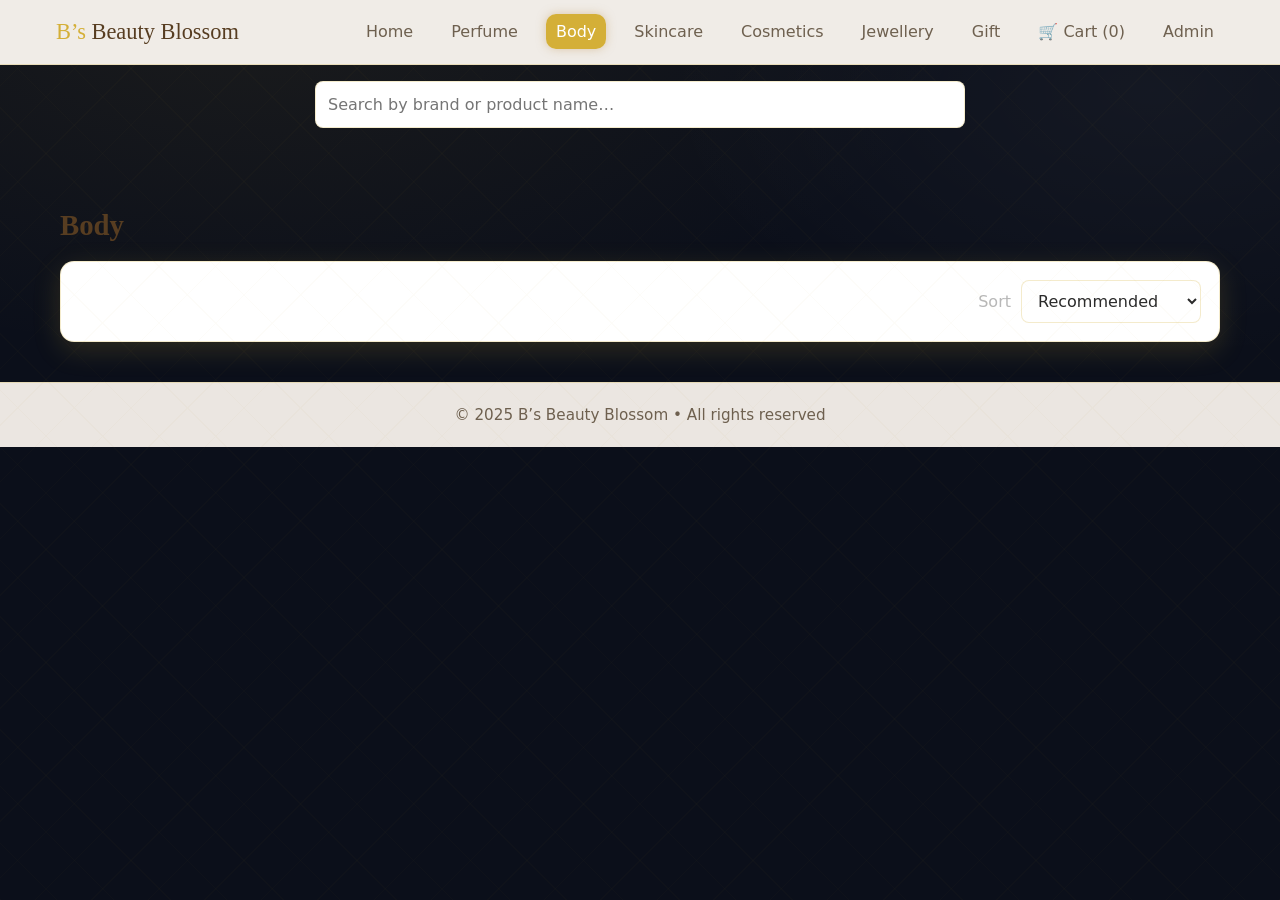
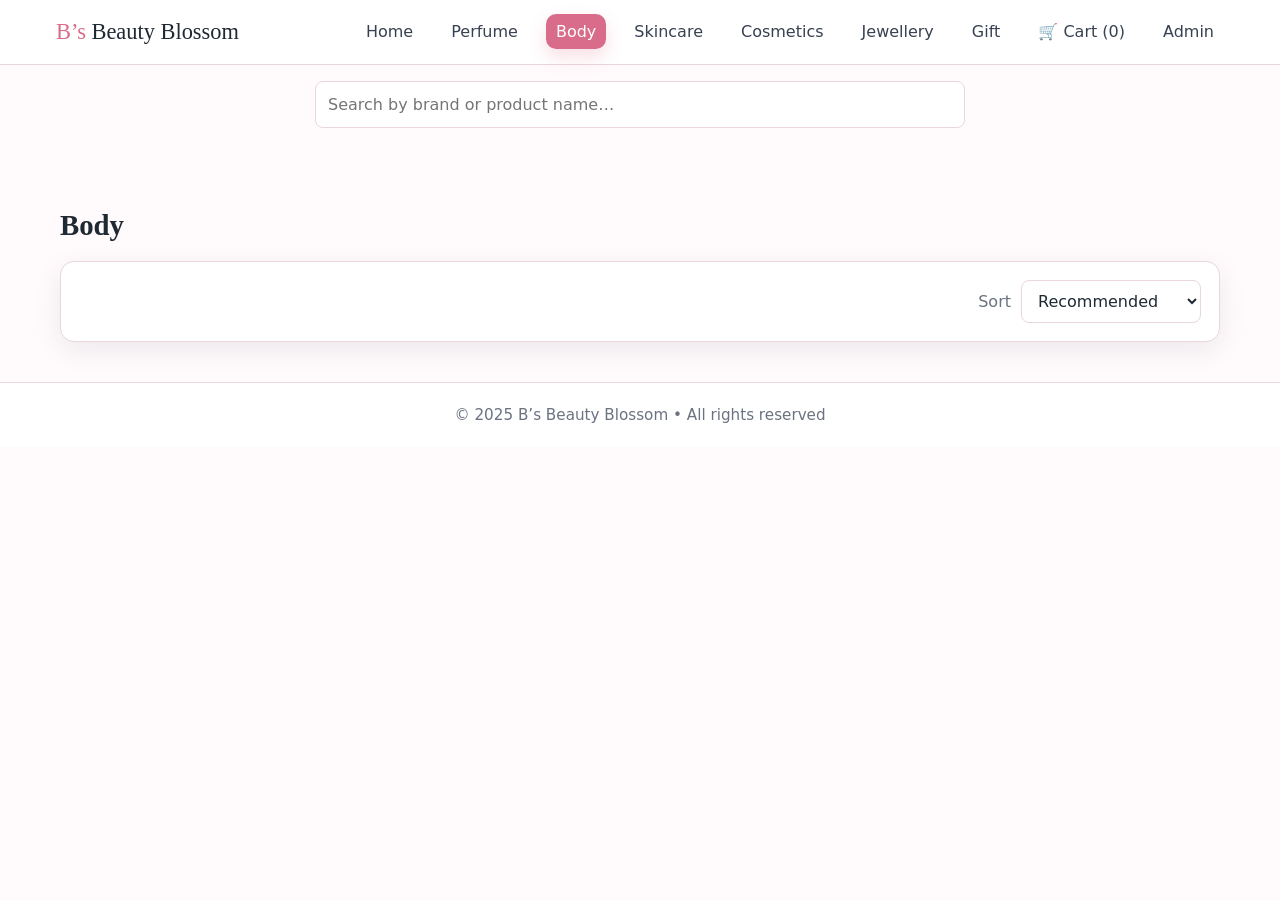

Update style.css

--- a/style.css
+++ b/style.css
@@ -1,15 +1,19 @@
 /* =========================================================
-   ELEGANT NUDE / BEIGE THEME
+   BEAUTY BLOSSOM THEME — WHITE / BLUSH / CHARCOAL
 ========================================================= */
 :root{
-  --brand:#d4af37; 
-  --brand-600:#b8962e;
-  --text:#fad607;
-  --muted:#b8b8b8;
-  --bg:#0b0f1a; 
-  --bg-soft:#111827;
-  --line:rgba(212,175,55,.25);
-  --shadow:0 8px 28px rgba(212,175,55,.18);
+  --brand:#d96c8a;
+  --brand-600:#b9506e;
+
+  --text:#1f2933;
+  --muted:#6b7280;
+
+  --bg:#fffafc;
+  --bg-soft:#f8eef3;
+
+  --line:#ead6df;
+  --shadow:0 8px 28px rgba(31,41,51,.08);
+
   --maxw:1200px;
   --radius:14px;
   --pad:18px;
@@ -24,26 +28,11 @@ html,body{height:100%}
 
 body{
   font-family:Inter,Roboto,system-ui,-apple-system,Segoe UI,Arial,sans-serif;
-  background:
-    radial-gradient(1200px 600px at 20% 0%, rgba(212,175,55,.08), transparent 60%),
-    radial-gradient(900px 500px at 90% 10%, rgba(255,255,255,.04), transparent 55%),
-    var(--bg);
+  background:var(--bg);
   color:var(--text);
   line-height:1.6;
   overflow-x:hidden;
   position:relative;
-}
-
-body::before{
-  content:"";
-  position:fixed;
-  inset:0;
-  pointer-events:none;
-  opacity:.05;
-  background-image:
-    repeating-linear-gradient(45deg, rgba(212,175,55,.5) 0px, rgba(212,175,55,.5) 1px, transparent 1px, transparent 40px),
-    repeating-linear-gradient(-45deg, rgba(212,175,55,.5) 0px, rgba(212,175,55,.5) 1px, transparent 1px, transparent 40px);
-  z-index:0;
 }
 
 img{display:block;max-width:100%}
@@ -63,7 +52,7 @@ button{cursor:pointer}
   font-weight:700;
   font-size:1.8rem;
   margin-bottom:18px;
-  color:#573d21;
+  color:#1f2933;
   line-height:1.2;
 }
 
@@ -77,7 +66,7 @@ button{cursor:pointer}
 #old-price{
   font-size:1.05rem;
   margin-left:8px;
-  color:#a7a7a7;
+  color:#9ca3af;
   text-decoration:line-through;
   display:none;
 }
@@ -85,12 +74,11 @@ button{cursor:pointer}
 .disc-price{
   color:var(--brand);
   font-weight:700;
-  text-shadow:0 0 4px rgba(199,162,106,.3);
 }
 
 .old-price{
   text-decoration:line-through;
-  color:#a7a7a7;
+  color:#9ca3af;
   margin-left:6px;
   font-size:0.9rem;
 }
@@ -105,7 +93,7 @@ button{cursor:pointer}
   font-weight:700;
   border-radius:8px;
   font-size:.8rem;
-  box-shadow:0 0 10px rgba(199,162,106,.4);
+  box-shadow:0 8px 18px rgba(217,108,138,.25);
   z-index:10;
 }
 
@@ -116,14 +104,14 @@ header{
   position:sticky;
   top:0;
   z-index:10000;
-  background:#f0ece7;
+  background:#fff;
   border-bottom:1px solid var(--line);
 }
 
 .nav-overlay{
   position:fixed;
   inset:0;
-  background:rgba(0,0,0,.35);
+  background:rgba(31,41,51,.35);
   z-index:9998;
   opacity:0;
   pointer-events:none;
@@ -149,7 +137,7 @@ header{
 .logo a{
   font-family:'Playfair Display',serif;
   font-size:1.4rem;
-  color:#573d21;
+  color:#1f2933;
 }
 
 .logo-mark{color:var(--brand)}
@@ -162,7 +150,7 @@ header{
 
 .nav-links a{
   font-weight:500;
-  color:#6e604f;
+  color:#374151;
   padding:8px 10px;
   border-radius:10px;
 }
@@ -171,13 +159,13 @@ header{
 .nav-links a.active{
   color:#fff;
   background:var(--brand);
-  box-shadow:0 0 10px rgba(199,162,106,.5);
+  box-shadow:0 8px 18px rgba(217,108,138,.22);
 }
 
 .hamburger{
   display:none;
   font-size:1.6rem;
-  color:#573d21;
+  color:#1f2933;
 }
 
 .nav-close{
@@ -185,7 +173,7 @@ header{
   font-size:1.8rem;
   font-weight:600;
   cursor:pointer;
-  color:#573d21;
+  color:#1f2933;
   margin-left:auto;
   margin-bottom:20px;
   padding:6px 8px;
@@ -193,7 +181,7 @@ header{
   line-height:1;
 }
 
-.nav-close:hover{background:#e6dfd8}
+.nav-close:hover{background:#f8eef3}
 
 @media (max-width:1023px){
   .hamburger{display:block}
@@ -204,7 +192,7 @@ header{
     right:0;
     height:100vh;
     width:min(84vw,320px);
-    background:#f0ece7;
+    background:#fff;
     border-left:1px solid var(--line);
     box-shadow:var(--shadow);
     flex-direction:column;
@@ -233,7 +221,7 @@ header{
   max-height:480px;
   object-fit:cover;
   border-radius:12px;
-  filter:brightness(70%);
+  filter:brightness(78%);
 }
 
 .hero-overlay{
@@ -246,7 +234,7 @@ header{
   text-align:center;
   padding:0 20px;
   color:#fff;
-  text-shadow:0 2px 8px rgba(0,0,0,.6);
+  text-shadow:0 2px 10px rgba(31,41,51,.45);
 }
 
 .hero-overlay h1{
@@ -280,7 +268,7 @@ header{
   border:1px solid var(--line);
   border-radius:var(--radius);
   box-shadow:var(--shadow);
-  color:#573d21;
+  color:#1f2933;
 }
 
 .benefit-emoji{
@@ -339,13 +327,13 @@ header{
   position:absolute;
   left:10px;
   bottom:10px;
-  background:rgba(255,255,255,.75);
+  background:rgba(255,255,255,.86);
   backdrop-filter:blur(6px);
   padding:6px 10px;
   border-radius:999px;
   border:1px solid var(--line);
   font-weight:600;
-  color:#573d21;
+  color:#1f2933;
 }
 
 /* =========================================================
@@ -357,7 +345,7 @@ header{
   border-radius:var(--radius);
   padding:var(--pad);
   box-shadow:var(--shadow);
-  color:#573d21;
+  color:#1f2933;
 }
 
 .table-wrap{
@@ -367,7 +355,7 @@ header{
 table{
   width:100%;
   border-collapse:collapse;
-  color:#573d21;
+  color:#1f2933;
 }
 
 th,td{
@@ -377,9 +365,9 @@ th,td{
 }
 
 th{
-  background:#f0ece7;
+  background:#fff3f7;
   font-weight:600;
-  color:#573d21;
+  color:#1f2933;
 }
 
 input,
@@ -390,7 +378,7 @@ textarea{
   border:1px solid var(--line);
   border-radius:8px;
   background:#fff;
-  color:#2b2b2b;
+  color:#1f2933;
   font:inherit;
 }
 
@@ -400,13 +388,13 @@ input:focus,
 select:focus,
 textarea:focus{
   border-color:var(--brand);
-  box-shadow:0 0 8px rgba(199,162,106,.4);
+  box-shadow:0 0 0 4px rgba(217,108,138,.14);
   outline:none;
 }
 
 .btn{
   background:#fff;
-  color:#573d21;
+  color:#1f2933;
   border:1px solid var(--line);
   padding:10px 14px;
   border-radius:10px;
@@ -414,7 +402,7 @@ textarea:focus{
 }
 
 .btn:hover{
-  box-shadow:0 0 10px rgba(199,162,106,.3);
+  box-shadow:0 8px 18px rgba(31,41,51,.08);
 }
 
 .btn-primary{
@@ -428,13 +416,13 @@ textarea:focus{
 }
 
 .btn.danger{
-  background:#bb4d4d;
+  background:#dc3545;
   color:#fff;
-  border:1px solid #b33c3c;
+  border:1px solid #dc3545;
 }
 
 .btn.danger:hover{
-  background:#9d2f2f;
+  background:#b02a37;
 }
 
 /* =========================================================
@@ -473,11 +461,11 @@ textarea:focus{
   gap:10px;
   padding:10px;
   cursor:pointer;
-  color:#573d21;
+  color:#1f2933;
 }
 
 #search-suggestions li:hover{
-  background:#f8f5f1;
+  background:#fff3f7;
 }
 
 #search-suggestions img{
@@ -504,19 +492,20 @@ textarea:focus{
   border-radius:14px;
   padding:10px;
   text-align:center;
-  transition:box-shadow .2s;
+  transition:box-shadow .2s, transform .2s;
   overflow:hidden;
 }
 
 .product:hover{
-  box-shadow:0 0 14px rgba(199,162,106,.35);
+  box-shadow:0 12px 28px rgba(217,108,138,.16);
+  transform:translateY(-2px);
 }
 
 .product img{
   width:100%;
   height:230px;
   object-fit:contain;
-  background:#f8f5f1;
+  background:#fff7fa;
   border-radius:8px;
   padding:6px;
 }
@@ -524,13 +513,13 @@ textarea:focus{
 .product h3{
   font-size:1rem;
   margin-top:8px;
-  color:#573d21;
+  color:#1f2933;
   line-height:1.3;
 }
 
 .product .muted{
   font-size:.9rem;
-  color:#777;
+  color:#6b7280;
 }
 
 .product .price{
@@ -546,6 +535,7 @@ textarea:focus{
 .brand-title{
   font-size:1.5rem;
   margin-bottom:12px;
+  color:#1f2933;
 }
 
 /* OUT OF STOCK */
@@ -559,7 +549,7 @@ textarea:focus{
   position:absolute;
   top:10px;
   left:10px;
-  background:#bb4d4d;
+  background:#dc3545;
   color:#fff;
   padding:6px 10px;
   font-weight:600;
@@ -569,12 +559,12 @@ textarea:focus{
 
 button.stock-toggle{
   background:#fff;
-  color:#bb4d4d;
-  border:1px solid #bb4d4d;
+  color:#dc3545;
+  border:1px solid #dc3545;
 }
 
 button.stock-toggle:hover{
-  background:#bb4d4d;
+  background:#dc3545;
   color:#fff;
 }
 
@@ -596,7 +586,7 @@ button.stock-toggle:hover{
   border:1px solid var(--line);
   border-radius:14px;
   padding:12px;
-  color:#573d21;
+  color:#1f2933;
   box-shadow:var(--shadow);
 }
 
@@ -604,7 +594,7 @@ button.stock-toggle:hover{
   width:80px;
   height:80px;
   object-fit:contain;
-  background:#f8f5f1;
+  background:#fff7fa;
   border-radius:10px;
 }
 
@@ -614,7 +604,7 @@ button.stock-toggle:hover{
 
 .cart-meta{
   font-size:0.9rem;
-  color:#777;
+  color:#6b7280;
 }
 
 .cart-line{
@@ -641,7 +631,7 @@ button.stock-toggle:hover{
   border:1px solid var(--line);
   border-radius:14px;
   padding:16px;
-  color:#573d21;
+  color:#1f2933;
   box-shadow:var(--shadow);
 }
 
@@ -659,12 +649,12 @@ button.stock-toggle:hover{
 
 .old-price-cart{
   text-decoration:line-through;
-  color:#777;
+  color:#9ca3af;
   margin-right:6px;
 }
 
 .new-price-cart{
-  color:#b30000;
+  color:var(--brand-600);
   font-weight:bold;
 }
 
@@ -675,7 +665,7 @@ button.stock-toggle:hover{
   max-width:var(--maxw);
   margin:0 auto;
   padding:30px 20px;
-  color:#573d21;
+  color:#1f2933;
 }
 
 .admin-wrap h1{
@@ -695,20 +685,19 @@ button.stock-toggle:hover{
    ADMIN THEME
 ========================================================= */
 .admin-theme{
-  --admin-bg:#0b0b0d;
-  --admin-card:#111114;
-  --admin-card-2:#0f0f12;
-  --admin-line:#232329;
-  --admin-text:#f2f2f3;
-  --admin-muted:#b4b4ba;
+  --admin-bg:#fffafc;
+  --admin-card:#ffffff;
+  --admin-card-2:#fff7fa;
+  --admin-line:#ead6df;
+  --admin-text:#1f2933;
+  --admin-muted:#6b7280;
 
   background:var(--admin-bg);
   color:var(--admin-text);
 }
 
 .admin-theme header{
-  background:rgba(12,12,14,.92);
-  backdrop-filter:blur(10px);
+  background:#fff;
   border-bottom:1px solid var(--admin-line);
 }
 
@@ -721,6 +710,7 @@ button.stock-toggle:hover{
   font-family:'Playfair Display',serif;
   letter-spacing:.2px;
   margin-bottom:14px;
+  color:#1f2933;
 }
 
 .admin-theme .toolbar{
@@ -730,9 +720,10 @@ button.stock-toggle:hover{
   align-items:center;
   padding:12px;
   border:1px solid var(--admin-line);
-  background:linear-gradient(180deg, rgba(255,255,255,.03), rgba(255,255,255,.01));
+  background:#fff;
   border-radius:14px;
   margin-bottom:14px;
+  box-shadow:var(--shadow);
 }
 
 .admin-theme #auth-status{
@@ -746,13 +737,13 @@ button.stock-toggle:hover{
   border:1px solid var(--admin-line);
   color:var(--admin-text);
   border-radius:16px;
-  box-shadow:0 18px 40px rgba(0,0,0,.28);
+  box-shadow:var(--shadow);
   padding:18px;
 }
 
 .admin-theme .card h2{
   font-family:'Playfair Display',serif;
-  color:#fff;
+  color:#1f2933;
   font-size:1.25rem;
   margin-bottom:12px;
 }
@@ -761,7 +752,7 @@ button.stock-toggle:hover{
 .admin-theme select,
 .admin-theme textarea{
   background:var(--admin-card-2);
-  border:1px solid #2f2f36;
+  border:1px solid var(--admin-line);
   color:var(--admin-text);
   border-radius:12px;
   padding:10px 12px;
@@ -769,21 +760,21 @@ button.stock-toggle:hover{
 
 .admin-theme input::placeholder,
 .admin-theme textarea::placeholder{
-  color:#9a9aa3;
+  color:#9ca3af;
 }
 
 .admin-theme input:focus,
 .admin-theme select:focus,
 .admin-theme textarea:focus{
   border-color:var(--brand);
-  box-shadow:0 0 0 4px rgba(199,162,106,.18);
+  box-shadow:0 0 0 4px rgba(217,108,138,.14);
   outline:none;
 }
 
 .admin-theme .btn{
   border-radius:12px;
   border:1px solid var(--admin-line);
-  background:#17171b;
+  background:#fff;
   color:var(--admin-text);
   padding:.62rem .95rem;
   font-weight:700;
@@ -792,7 +783,7 @@ button.stock-toggle:hover{
 
 .admin-theme .btn:hover{
   transform:translateY(-1px);
-  box-shadow:0 10px 24px rgba(0,0,0,.35);
+  box-shadow:0 10px 24px rgba(31,41,51,.10);
 }
 
 .admin-theme .btn-primary,
@@ -802,7 +793,7 @@ button.stock-toggle:hover{
   background:linear-gradient(180deg, var(--brand), var(--brand-600));
   border-color:transparent;
   color:#fff;
-  box-shadow:0 10px 26px rgba(199,162,106,.25);
+  box-shadow:0 10px 26px rgba(217,108,138,.20);
 }
 
 .admin-theme .btn-primary:hover,
@@ -810,11 +801,11 @@ button.stock-toggle:hover{
 .admin-theme #saveBtn:hover,
 .admin-theme #site-save:hover{
   filter:brightness(.98);
-  box-shadow:0 14px 30px rgba(199,162,106,.32);
+  box-shadow:0 14px 30px rgba(217,108,138,.26);
 }
 
 .admin-theme .btn.danger{
-  background:linear-gradient(180deg, #ff3b5c, #d31e3b);
+  background:linear-gradient(180deg, #ef5164, #dc3545);
   border-color:transparent;
   color:#fff;
 }
@@ -837,13 +828,13 @@ button.stock-toggle:hover{
 }
 
 .admin-theme th{
-  background:rgba(255,255,255,.03);
-  color:#e9e9ee;
+  background:#fff3f7;
+  color:#1f2933;
   font-weight:700;
 }
 
 .admin-theme tbody tr:hover{
-  background:rgba(199,162,106,.07);
+  background:#fff7fa;
 }
 
 .admin-theme .filters{
@@ -861,11 +852,11 @@ button.stock-toggle:hover{
 
 .admin-theme .preview img{
   border:1px solid var(--admin-line);
-  background:#0d0d10;
+  background:#fff7fa;
 }
 
 .admin-theme .site-footer{
-  background:transparent;
+  background:#fff;
   border-top:1px solid var(--admin-line);
   color:var(--admin-muted);
 }
@@ -928,7 +919,7 @@ button.stock-toggle:hover{
 
 #product-thumbs img.active{
   border-color:var(--brand);
-  box-shadow:0 0 0 3px rgba(199,162,106,.18);
+  box-shadow:0 0 0 3px rgba(217,108,138,.14);
 }
 
 .thumb-nav{
@@ -940,7 +931,7 @@ button.stock-toggle:hover{
   border-radius:12px;
   border:1px solid var(--line);
   background:#fff;
-  color:#573d21;
+  color:#1f2933;
   font-size:22px;
   display:flex;
   align-items:center;
@@ -969,9 +960,9 @@ button.stock-toggle:hover{
 .site-footer{
   text-align:center;
   padding:20px;
-  background:#ebe6e1;
+  background:#fff;
   font-size:.95rem;
-  color:#6e604f;
+  color:#6b7280;
   border-top:1px solid var(--line);
 }
 
@@ -984,8 +975,12 @@ button.stock-toggle:hover{
 }
 
 .social-links a{
-  color:#573d21;
+  color:#1f2933;
   font-weight:600;
+}
+
+.social-links a:hover{
+  color:var(--brand);
 }
 
 /* =========================================================
